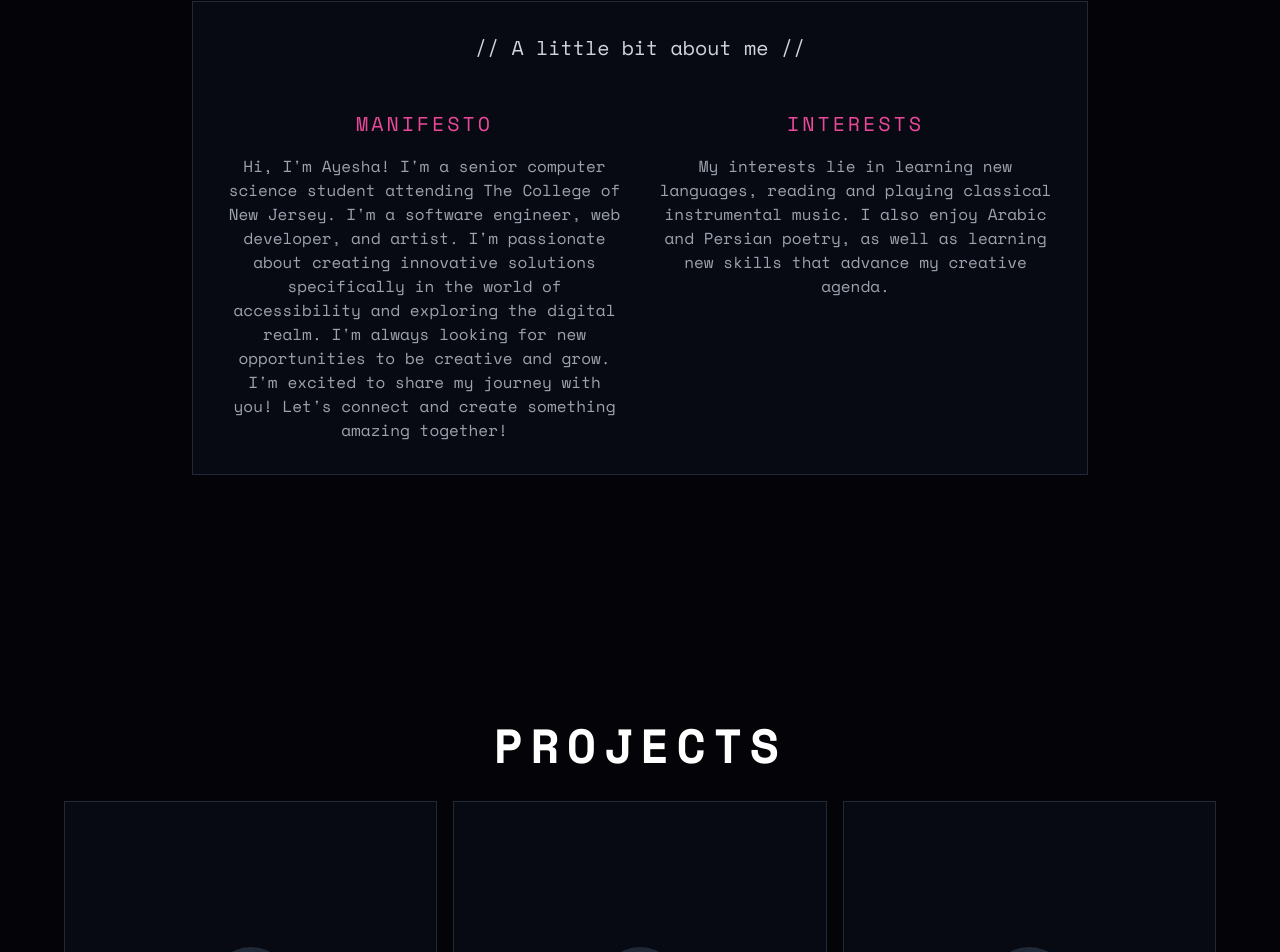
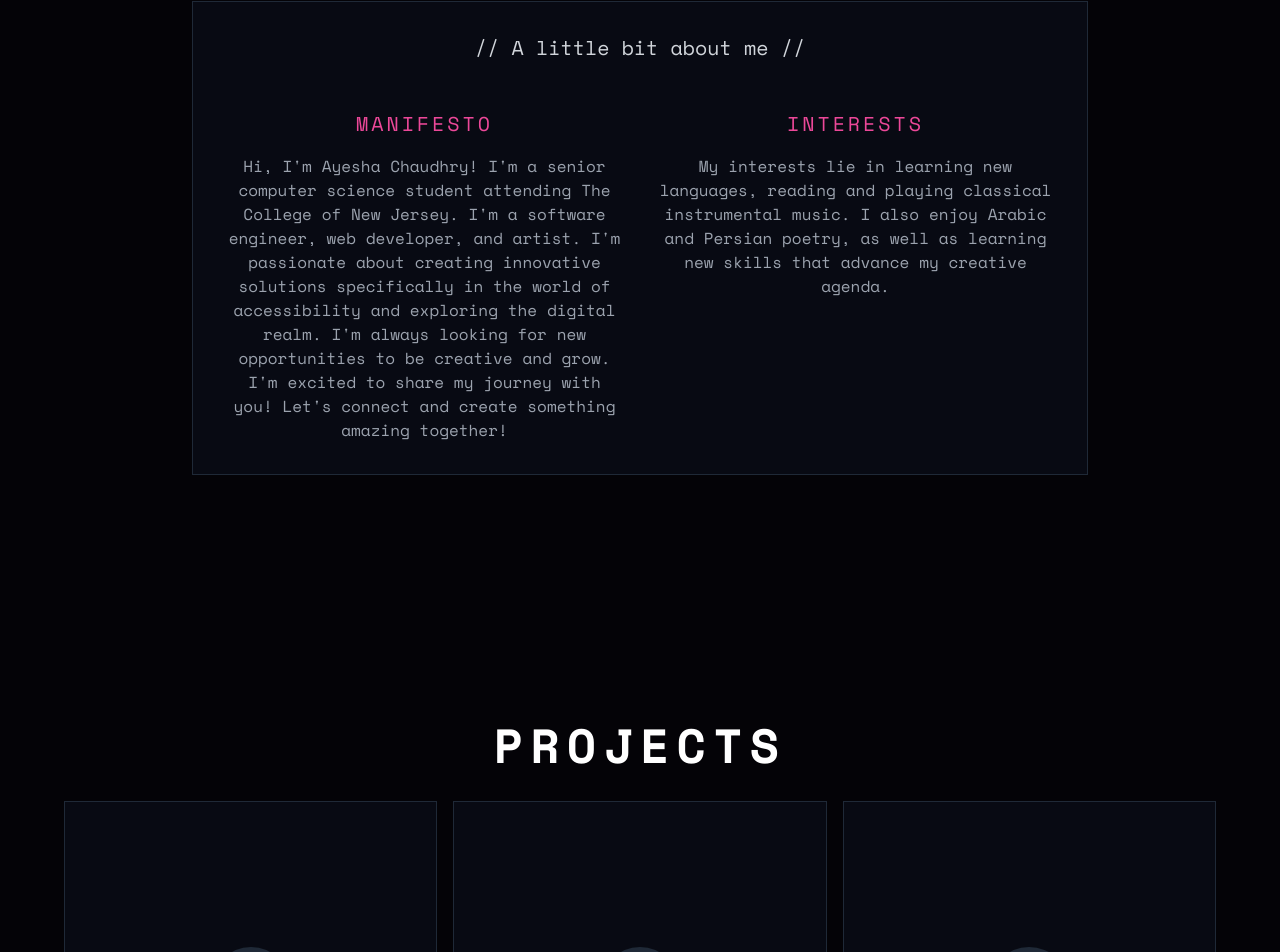
Before and after one commit to AyeshaC123/AyeshaC123.github.io, a React (Vite) app: page / in a window 1280 px wide. Shown: the part 1143-2095 px from the top of the page. Built offline with nearby package versions, Linux system fonts and the light colour scheme.

Commit message:
Update Site

```diff
--- a/src/components/DarkUndergroundWebsite.jsx
+++ b/src/components/DarkUndergroundWebsite.jsx
@@ -106,7 +106,7 @@ const DarkUndergroundWebsite = () => {
                 <div className="flex flex-col space-y-4">
                   <h3 className="text-pink-500 text-xl tracking-wider">MANIFESTO</h3>
                   <p className="text-gray-400">
-                    Hi, I'm Ayesha! I'm a senior computer science student attending The College of New Jersey. I'm a software engineer, web developer, and artist. I'm passionate about creating innovative solutions specifically in the world of accessibility and exploring the digital realm. I'm always looking for new opportunities to be creative and grow. I'm excited to share my journey with you! Let's connect and create something amazing together!
+                    Hi, I'm Ayesha Chaudhry! I'm a senior computer science student attending The College of New Jersey. I'm a software engineer, web developer, and artist. I'm passionate about creating innovative solutions specifically in the world of accessibility and exploring the digital realm. I'm always looking for new opportunities to be creative and grow. I'm excited to share my journey with you! Let's connect and create something amazing together!
                   </p>
                 </div>
                 <div className="flex flex-col space-y-4">
```
Also changed, not shown: 1 other file (tests, documents, lock files or other folders).
